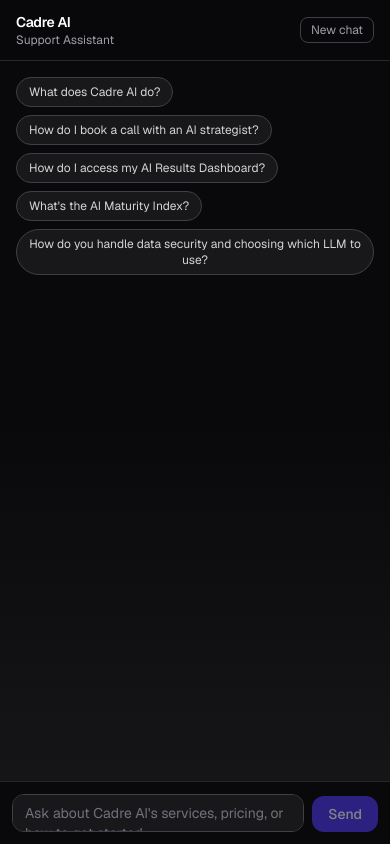
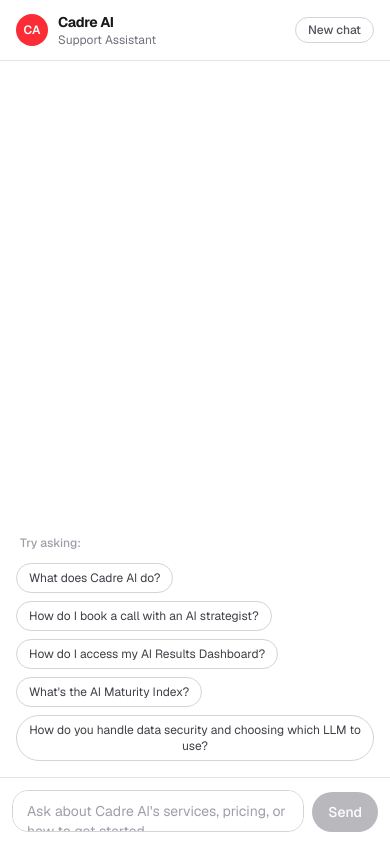
Before and after one commit to pavaniachar/chatbot-ai, a Next.js app: page / in a window 390 px wide. Built offline with nearby package versions, Linux system fonts and the light colour scheme.

Commit message:
style: restyle chat UI to match Cadre AI's light/black/red branding
Replaces the generic dark-theme widget with a centered card (full-bleed
on mobile) styled after cadreai.com: white background, black text,
red accent, pill-shaped buttons.

```diff
--- a/app/page.tsx
+++ b/app/page.tsx
@@ -1,5 +1,9 @@
 import { ChatWindow } from '@/components/chat/ChatWindow';
 
 export default function Home() {
-  return <ChatWindow />;
+  return (
+    <main className="flex min-h-dvh justify-center bg-stone-50 sm:items-center sm:p-6">
+      <ChatWindow />
+    </main>
+  );
 }
--- a/components/chat/ChatHeader.tsx
+++ b/components/chat/ChatHeader.tsx
@@ -4,15 +4,20 @@
 
 export function ChatHeader({ onReset }: ChatHeaderProps) {
   return (
-    <header className="flex items-center justify-between border-b border-zinc-800 bg-zinc-950/80 px-4 py-3 backdrop-blur">
-      <div>
-        <p className="text-sm font-semibold tracking-tight text-white">Cadre AI</p>
-        <p className="text-xs text-zinc-400">Support Assistant</p>
+    <header className="flex items-center justify-between border-b border-zinc-200 bg-white px-4 py-3">
+      <div className="flex items-center gap-2.5">
+        <div className="flex h-8 w-8 items-center justify-center rounded-full bg-red-500 text-xs font-semibold text-white">
+          CA
+        </div>
+        <div>
+          <p className="text-sm font-bold tracking-tight text-zinc-900">Cadre AI</p>
+          <p className="text-xs text-zinc-500">Support Assistant</p>
+        </div>
       </div>
       <button
         type="button"
         onClick={onReset}
-        className="rounded-lg border border-zinc-700 px-2.5 py-1 text-xs text-zinc-400 transition hover:border-zinc-500 hover:text-zinc-200"
+        className="rounded-full border border-zinc-300 px-3 py-1 text-xs font-medium text-zinc-600 transition hover:border-zinc-400 hover:text-zinc-900"
       >
         New chat
       </button>
--- a/components/chat/ChatInput.tsx
+++ b/components/chat/ChatInput.tsx
@@ -26,7 +26,7 @@
 
   return (
     <form
-      className="flex items-end gap-2 border-t border-zinc-800 bg-zinc-950 p-3"
+      className="flex items-end gap-2 border-t border-zinc-200 bg-white p-3"
       onSubmit={(event) => {
         event.preventDefault();
         submit();
@@ -39,12 +39,12 @@
         disabled={disabled}
         rows={1}
         placeholder="Ask about Cadre AI's services, pricing, or how to get started..."
-        className="flex-1 resize-none rounded-xl border border-zinc-700 bg-zinc-900 px-3 py-2 text-sm text-zinc-100 placeholder-zinc-500 focus:outline-none focus:ring-2 focus:ring-indigo-500 disabled:opacity-50"
+        className="flex-1 resize-none rounded-2xl border border-zinc-300 bg-white px-3.5 py-2.5 text-sm text-zinc-900 placeholder-zinc-400 focus:outline-none focus:ring-2 focus:ring-zinc-400 disabled:opacity-50"
       />
       <button
         type="submit"
         disabled={disabled || !value.trim()}
-        className="rounded-xl bg-indigo-600 px-4 py-2 text-sm font-medium text-white transition hover:bg-indigo-500 disabled:cursor-not-allowed disabled:opacity-50"
+        className="rounded-full bg-zinc-600 px-4 py-2.5 text-sm font-medium text-white transition hover:bg-zinc-700 disabled:cursor-not-allowed disabled:opacity-40"
       >
         Send
       </button>
--- a/components/chat/ChatWindow.tsx
+++ b/components/chat/ChatWindow.tsx
@@ -30,7 +30,7 @@
   };
 
   return (
-    <div className="flex h-dvh flex-col bg-gradient-to-b from-zinc-950 via-zinc-950 to-zinc-900">
+    <div className="flex h-dvh w-full flex-col overflow-hidden bg-white sm:h-[85dvh] sm:max-h-[820px] sm:w-full sm:max-w-2xl sm:rounded-3xl sm:border sm:border-zinc-200 sm:shadow-xl sm:shadow-zinc-900/10">
       <ChatHeader onReset={handleReset} />
       <div className="flex flex-1 flex-col overflow-hidden">
         {messages.length === 0 ? (
--- a/components/chat/ErrorNotice.tsx
+++ b/components/chat/ErrorNotice.tsx
@@ -7,13 +7,13 @@
   return (
     <div
       role="alert"
-      className="mx-4 mb-2 flex items-center justify-between gap-3 rounded-xl border border-red-900 bg-red-950/50 px-4 py-2.5 text-sm text-red-200"
+      className="mx-4 mb-2 flex items-center justify-between gap-3 rounded-xl border border-red-200 bg-red-50 px-4 py-2.5 text-sm text-red-700"
     >
       <span>{message}</span>
       <button
         type="button"
         onClick={onRetry}
-        className="shrink-0 rounded-lg border border-red-800 px-2.5 py-1 text-xs font-medium text-red-100 transition hover:bg-red-900"
+        className="shrink-0 rounded-full border border-red-300 px-2.5 py-1 text-xs font-medium text-red-700 transition hover:bg-red-100"
       >
         Retry
       </button>
--- a/components/chat/MessageBubble.tsx
+++ b/components/chat/MessageBubble.tsx
@@ -20,10 +20,10 @@
       className={`flex w-full ${isUser ? 'justify-end' : 'justify-start'}`}
     >
       <div
-        className={`max-w-[85%] rounded-2xl px-4 py-2.5 text-sm leading-relaxed shadow-sm ${
+        className={`max-w-[80%] rounded-2xl px-4 py-2.5 text-sm leading-relaxed ${
           isUser
-            ? 'bg-indigo-600 text-white'
-            : 'border border-zinc-700 bg-zinc-800 text-zinc-100'
+            ? 'bg-zinc-600 text-white'
+            : 'border border-zinc-200 bg-zinc-50 text-zinc-800'
         }`}
       >
         <div className="[&_p]:my-1 [&_ul]:my-1 [&_ul]:list-disc [&_ul]:pl-5 [&_ol]:my-1 [&_ol]:list-decimal [&_ol]:pl-5 [&_strong]:font-semibold [&_a]:underline">
--- a/components/chat/SuggestedPrompts.tsx
+++ b/components/chat/SuggestedPrompts.tsx
@@ -12,17 +12,20 @@
 
 export function SuggestedPrompts({ onSelect }: SuggestedPromptsProps) {
   return (
-    <div className="flex flex-1 flex-wrap content-start gap-2 p-4">
+    <div className="flex flex-1 flex-col justify-end gap-3 p-4">
+      <p className="px-1 text-xs font-medium text-zinc-400">Try asking:</p>
+      <div className="flex flex-wrap gap-2">
         {SUGGESTED_PROMPTS.map((prompt) => (
           <button
             key={prompt}
             type="button"
             onClick={() => onSelect(prompt)}
-          className="rounded-full border border-zinc-700 bg-zinc-900 px-3 py-1.5 text-xs text-zinc-300 transition hover:border-indigo-500 hover:text-white"
+            className="rounded-full border border-zinc-300 bg-white px-3 py-1.5 text-xs text-zinc-700 transition hover:border-zinc-900 hover:text-zinc-900"
           >
             {prompt}
           </button>
         ))}
       </div>
+    </div>
   );
 }
--- a/components/chat/TypingIndicator.tsx
+++ b/components/chat/TypingIndicator.tsx
@@ -1,7 +1,7 @@
 export function TypingIndicator() {
   return (
     <div className="flex w-full justify-start" data-testid="typing-indicator">
-      <div className="flex items-center gap-1 rounded-2xl border border-zinc-700 bg-zinc-800 px-4 py-3">
+      <div className="flex items-center gap-1 rounded-2xl border border-zinc-200 bg-zinc-50 px-4 py-3">
         <span className="h-1.5 w-1.5 animate-bounce rounded-full bg-zinc-400 [animation-delay:-0.3s]" />
         <span className="h-1.5 w-1.5 animate-bounce rounded-full bg-zinc-400 [animation-delay:-0.15s]" />
         <span className="h-1.5 w-1.5 animate-bounce rounded-full bg-zinc-400" />
```
Lines whose indentation alone changed are shown as unchanged.
